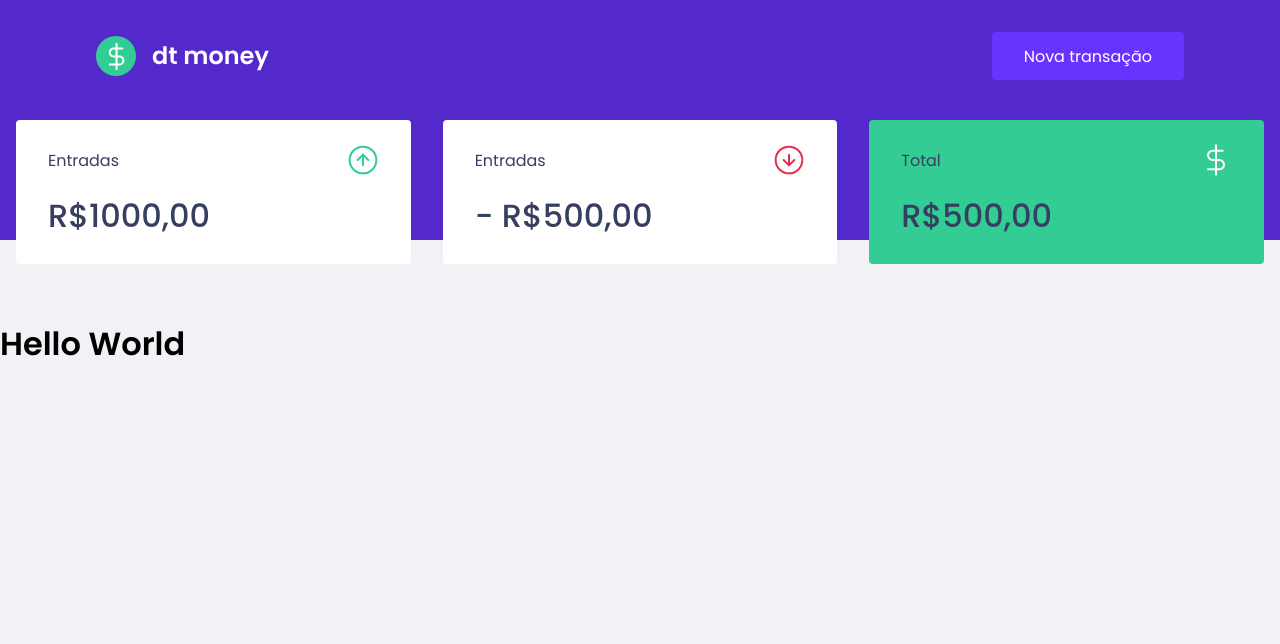
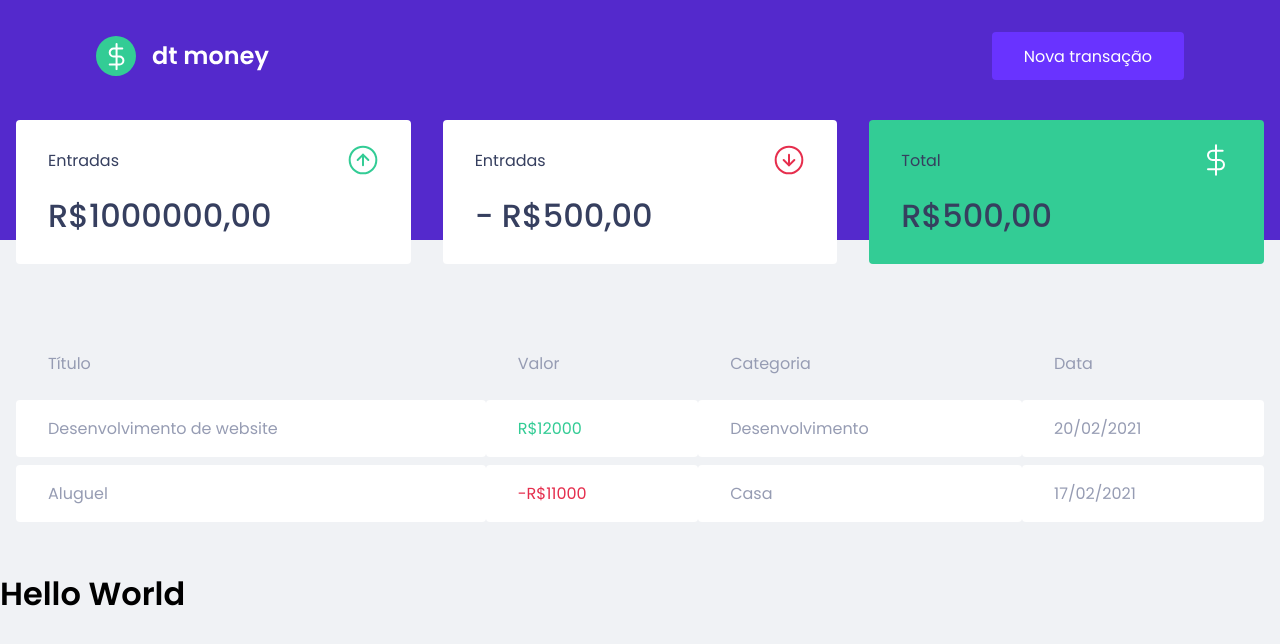
Before and after one commit to RafaelMatos/Ignite-DtMoney, a React (Create React App) app: page / in a window 1280 px wide. Shown: the top 644 px of the page. Built offline with nearby package versions, Linux system fonts and the light colour scheme.

Commit message:
Component TransactionTable created

```diff
--- a/src/components/Dashboard/index.tsx
+++ b/src/components/Dashboard/index.tsx
@@ -1,4 +1,5 @@
 import { Summary } from "../Summary";
+import { TransactionsTable } from "../TransactionsTable";
 import { Container } from "./styles";
 
 export function Dashboard(){
@@ -6,6 +7,7 @@
 
     <Container>
       <Summary></Summary>
+      <TransactionsTable/>
     </Container>
   )
 }
--- a/src/components/Summary/index.tsx
+++ b/src/components/Summary/index.tsx
@@ -12,7 +12,7 @@
           <p>Entradas</p>
           <img src={incomeImg} alt="Entradas" />
         </header>
-        <strong>R$1000,00</strong>
+        <strong>R$1000000,00</strong>
       </div>
       <div>
         <header>
--- /dev/null
+++ b/src/components/TransactionsTable/index.tsx
@@ -0,0 +1,33 @@
+import { Container } from "./styles";
+
+export function TransactionsTable(){
+
+  return(
+    <Container>
+      <table>
+        <thead>
+          <th>Título</th>
+          <th>Valor</th>
+          <th>Categoria</th>
+          <th>Data</th>
+        </thead>
+        <tbody>
+          <tr>
+            <td>Desenvolvimento de website</td>
+            <td className="deposit">R$12000</td>
+            <td>Desenvolvimento</td>
+            <td>20/02/2021</td>
+          </tr>
+          <tr>
+            <td>Aluguel</td>
+            <td className="withdraw">-R$11000</td>
+            <td>Casa</td>
+            <td>17/02/2021</td>
+          </tr>
+
+
+        </tbody>
+      </table>
+    </Container>
+  )
+}
--- /dev/null
+++ b/src/components/TransactionsTable/styles.ts
@@ -0,0 +1,33 @@
+import styled from "styled-components";
+
+export  const Container = styled.div`
+  margin-top: 4rem;
+
+  table {
+    width: 100%;
+    border-spacing: 0 0.5rem;
+    th {
+      color: var(--text-body);
+      font-weight: 400;
+      padding: 1rem 2rem;
+      text-align: left;
+      line-height: 1.5rem;
+    }
+    td {
+      padding: 1rem 2rem;
+      border: 0;
+      background: var(--shape);
+      color: var(--text-body);
+      border-radius: 0.25rem;
+
+      &.deposit{
+      color: var(--green);
+    }
+    &.withdraw{
+      color: var(--red);
+    }
+    }
+
+
+  }
+`;
```
